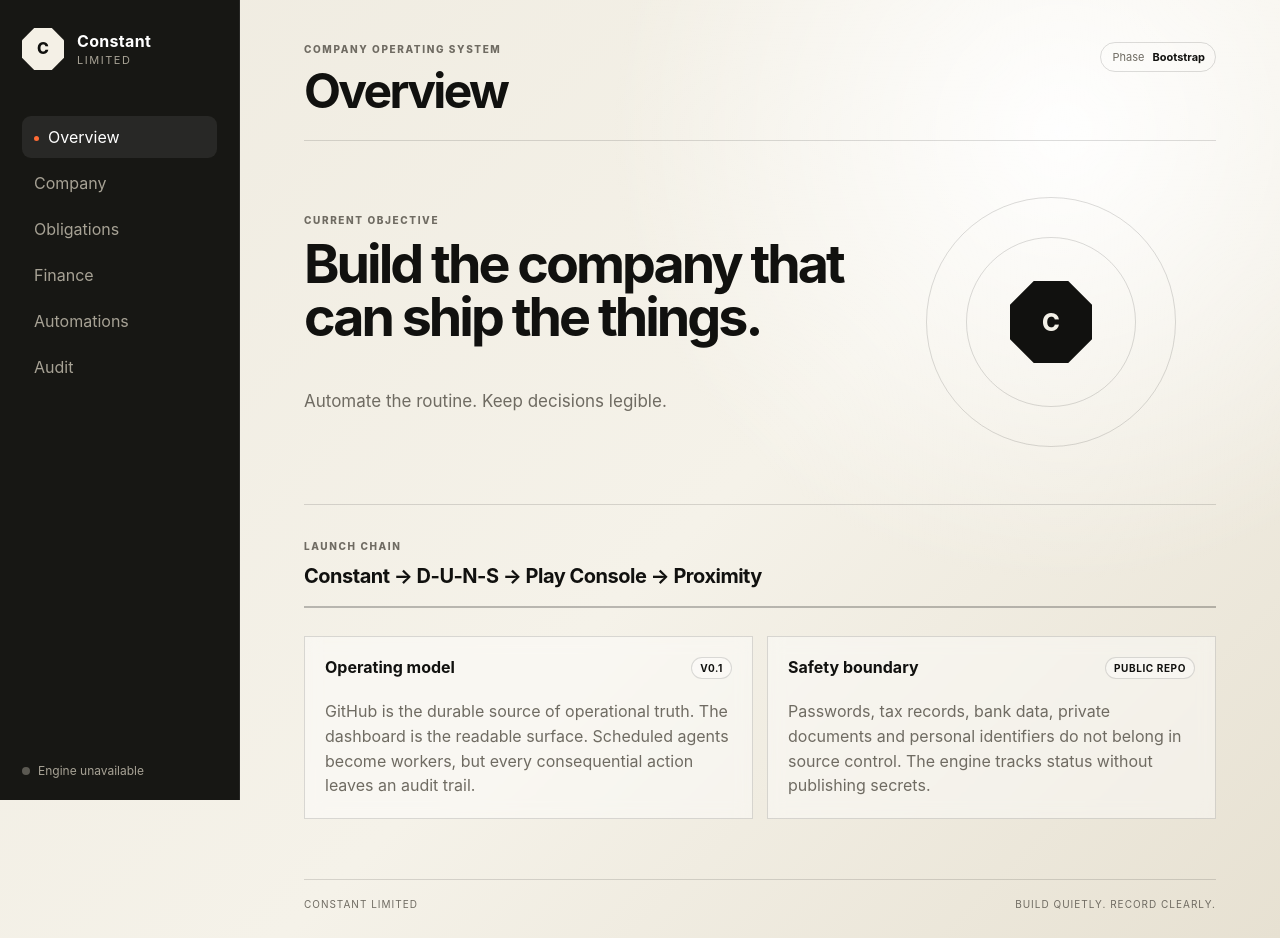
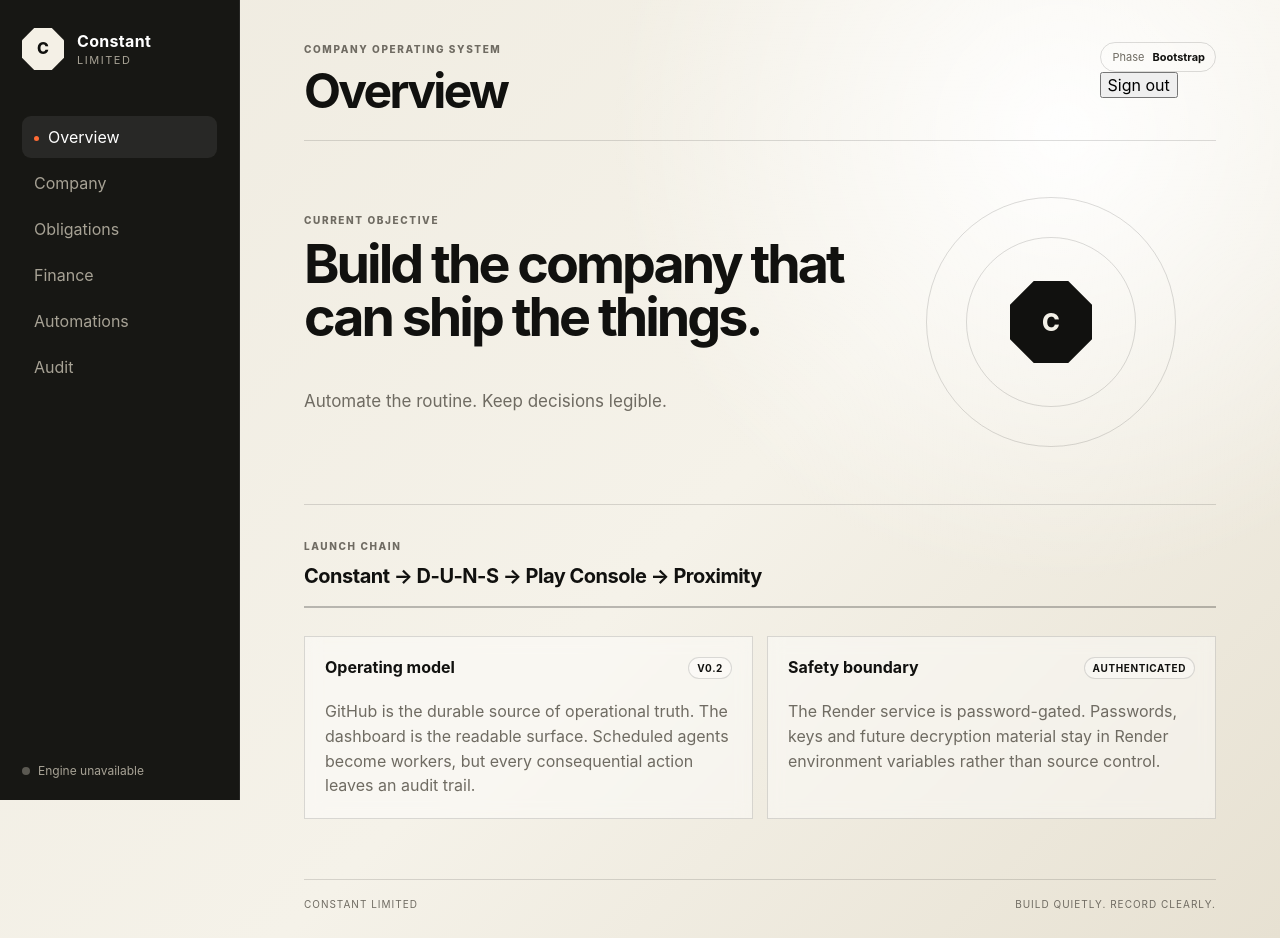
Before and after one commit to Blockamoto/constant, a website: page public/index.html in a window 1280 px wide. Drawn offline with Linux system fonts and the light colour scheme; no server answers.

Commit message:
Add dashboard sign out control

```diff
--- a/public/index.html
+++ b/public/index.html
@@ -39,7 +39,10 @@
           <p class="eyebrow">Company operating system</p>
           <h1 id="viewTitle">Overview</h1>
         </div>
-        <div class="phase"><span>Phase</span><strong id="phase">Bootstrap</strong></div>
+        <div class="top-actions">
+          <div class="phase"><span>Phase</span><strong id="phase">Bootstrap</strong></div>
+          <button id="logoutButton" class="logout-button" type="button">Sign out</button>
+        </div>
       </header>
 
       <section id="overview" class="view active">
@@ -70,16 +73,16 @@
           <article class="panel">
             <div class="panel-head">
               <span>Operating model</span>
-              <span class="tag">v0.1</span>
+              <span class="tag">v0.2</span>
             </div>
             <p>GitHub is the durable source of operational truth. The dashboard is the readable surface. Scheduled agents become workers, but every consequential action leaves an audit trail.</p>
           </article>
           <article class="panel">
             <div class="panel-head">
               <span>Safety boundary</span>
-              <span class="tag">Public repo</span>
+              <span class="tag">Authenticated</span>
             </div>
-            <p>Passwords, tax records, bank data, private documents and personal identifiers do not belong in source control. The engine tracks status without publishing secrets.</p>
+            <p>The Render service is password-gated. Passwords, keys and future decryption material stay in Render environment variables rather than source control.</p>
           </article>
         </div>
       </section>
@@ -113,7 +116,7 @@
         <div class="empty-state">
           <span class="big-glyph">£</span>
           <h2>Finance module is deliberately empty.</h2>
-          <p>Next, this becomes the ledger-facing layer for bank feeds, receipts, tax categories, forecasts and filing readiness. Private financial data will live behind an explicit storage boundary, not in this public repository.</p>
+          <p>Next, this becomes the ledger-facing layer for bank feeds, receipts, tax categories, forecasts and filing readiness. Private financial data will sit behind an explicit encrypted storage boundary rather than being published as repository plaintext.</p>
         </div>
       </section>
 
```
